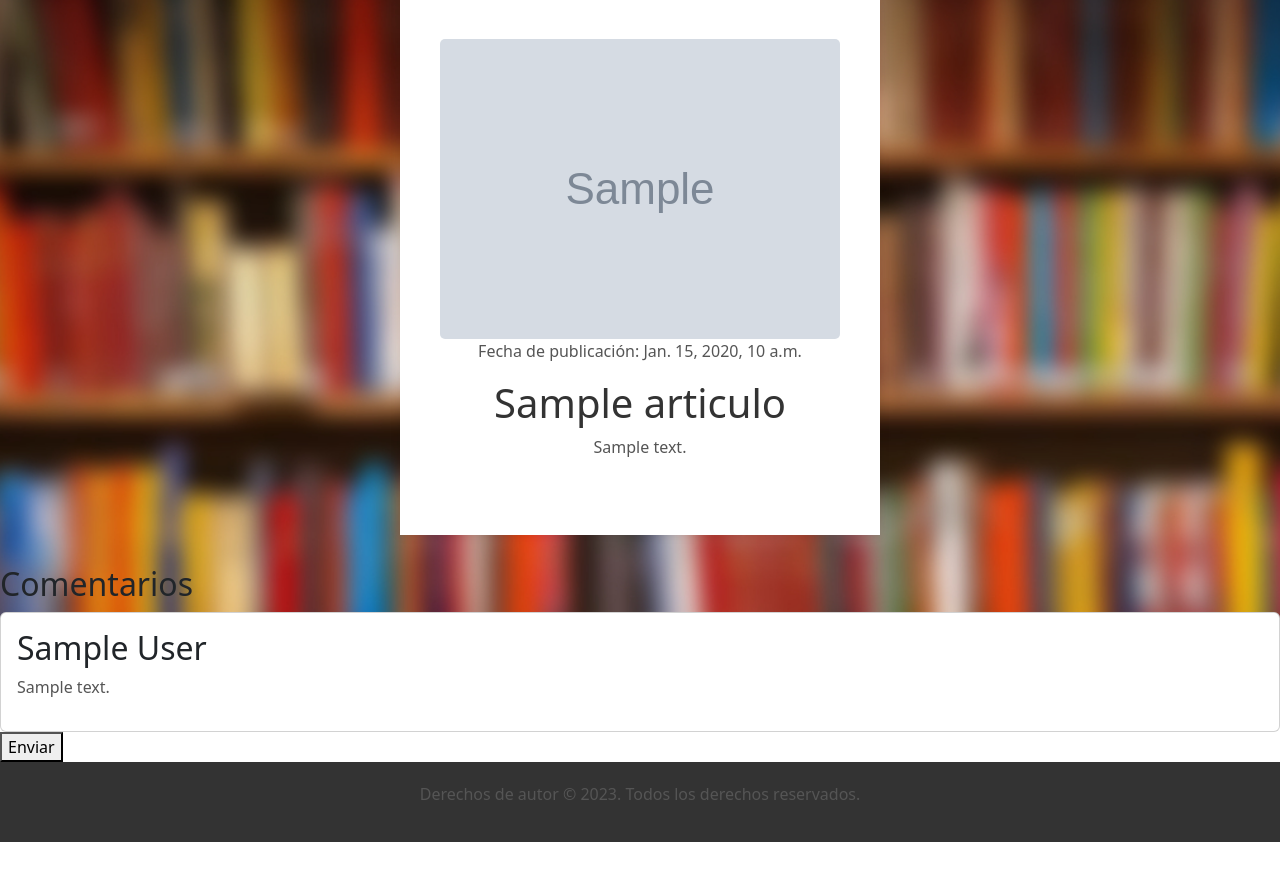
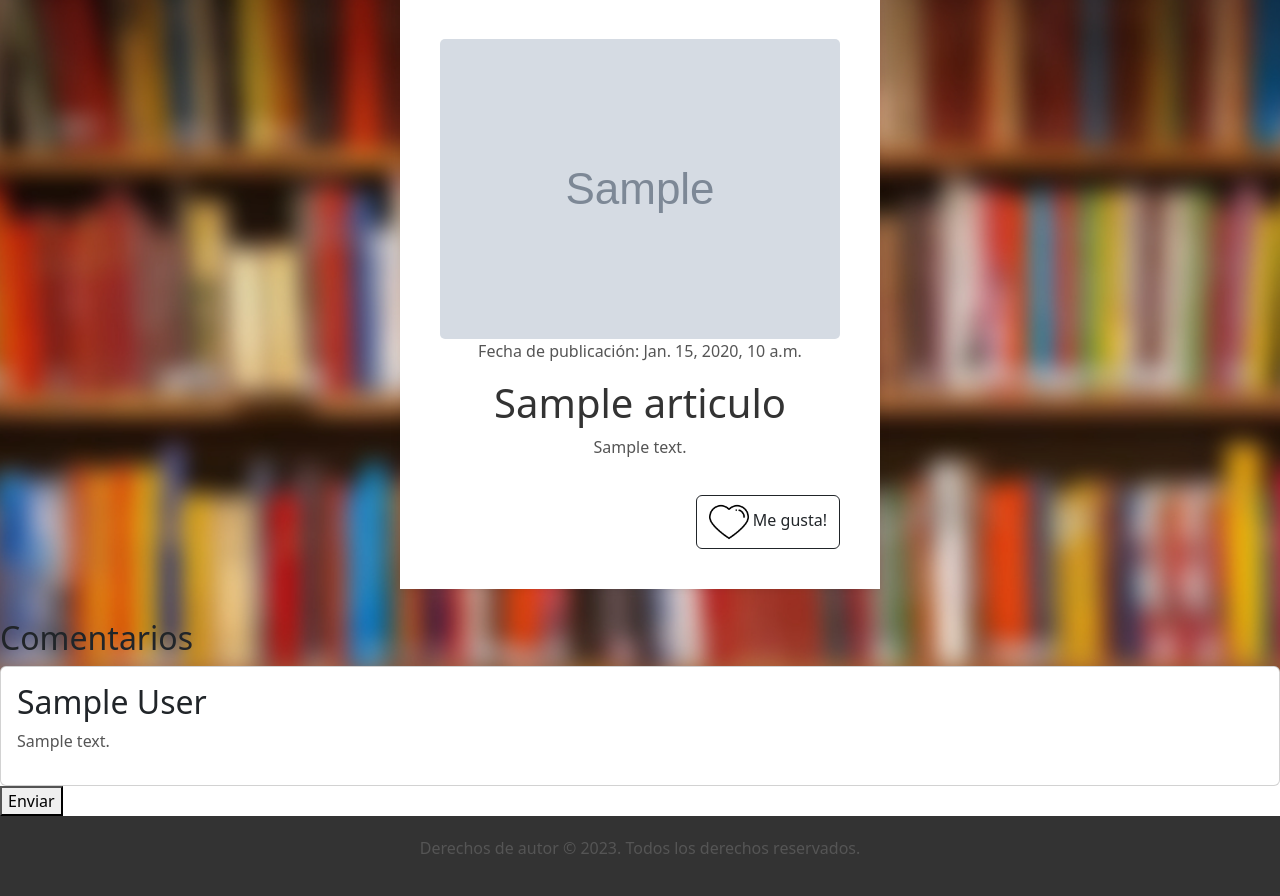
Before and after one commit to MalenaRod/G2_Desafio13, a Django app: template Blog Turismo/templates/articulos/detalle_publicacion.html in a window 1280 px wide. Shown: the part 89-985 px from the top of the page. Before the commit the page ends 931 px from the top, so only its background shows below. Run offline with Django 3.2, Linux system fonts and the light colour scheme; the template is opened without the code that fills it: most values are stand-ins (such as "Sample title", 1, 10 or a date in 2020); grey boxes marked "Sample" are stand-in pictures.

Commit message:
boton me gusta

```diff
--- a/Blog Turismo/Articulos_app/models.py
+++ b/Blog Turismo/Articulos_app/models.py
@@ -32,10 +32,11 @@ class Publicacion(models.Model):
     titulo = models.CharField(max_length=200)
     contenido = models.TextField()
     imagen = models.ImageField(upload_to='imagenes_articulos', blank=True, null=True)
-    fecha_publicacion = models.DateField(auto_now_add=True)
-    fecha_actualizacion = models.DateField(auto_now_add=True)
+    fecha_publicacion = models.DateTimeField(auto_now_add=True)
+    fecha_actualizacion = models.DateTimeField(auto_now_add=True)
     categoria = models.ForeignKey(Categoria, on_delete=models.SET_NULL, related_name='articulos', null= True)
     autor = models.ForeignKey(Usuario, on_delete=models.CASCADE, related_name='usuario_articulos')
+    megusta= models.ManyToManyField(Usuario, related_name='articulos_megusta', blank=True)
 
     def delete(self, *args, **kwargs):
         # Eliminar imagen si existe
--- a/Blog Turismo/Articulos_app/urls.py
+++ b/Blog Turismo/Articulos_app/urls.py
@@ -11,4 +11,5 @@ urlpatterns = [
     path('eliminar-articulo/<int:pk>', views.eliminar_publicacion.as_view(success_url='/articulos/articulos'), name='eliminar_publicacion'),
     path('borrar-comentario/<int:pk>', views.BorrarComentario.as_view(), name='borrar-comentario'),
     path('editar-comentario/<int:pk>/', views.EditarComentario.as_view(), name='editar_comentario'),
+    path('me-gusta/', views.me_gustaView, name = 'me-gusta'),
 ]
--- a/Blog Turismo/templates/articulos/detalle_publicacion.html
+++ b/Blog Turismo/templates/articulos/detalle_publicacion.html
@@ -1,4 +1,5 @@
 {% extends 'base.html' %}
+{% load static %}
 
 {% block contenido %}
   <head>
@@ -19,6 +20,31 @@
         <a href="{% url 'articulos:editar_publicacion' articulo.id %}" class="btn-editar">Editar</a>
         <a href="{% url 'articulos:eliminar_publicacion' articulo.id %}" class="btn-eliminar">Eliminar</a>
         {% endif %}
+
+        <hr>
+
+        <form action="{% url 'articulos:me-gusta' %}" method="post" id="boton-me-gusta" >{% csrf_token %}
+          <input type="hidden" name="articulo_id" value="{{articulo.id}}">
+
+
+          {% if user in articulo.megusta.all %}
+
+
+          <button type="submit" class="btn btn-outline-dark">
+              <img src="{% static 'imagen/filled_black_heart.png' %}" alt="Like" width= 40px height= 40px  >
+              Ya no me gusta</button>
+
+          {% else %}
+
+
+          <button type="submit" class="btn btn-outline-dark">
+              <img src="{% static 'imagen/empty_black_heart.png' %}" alt="Like" width= 40px height= 40px  >
+              Me gusta!</button>
+
+          {% endif %}
+
+        </form>
+
       </div>
     </div>
   </div>
```
Also changed, not shown: Blog Turismo/Articulos_app/views.py (+15 -1 lines), Blog Turismo/Articulos_app/migrations/0005_publicacion_megusta_and_more.py (added), Blog Turismo/static/imagen/empty_black_heart.png (added), Blog Turismo/static/imagen/filled_black_heart.png (added).
